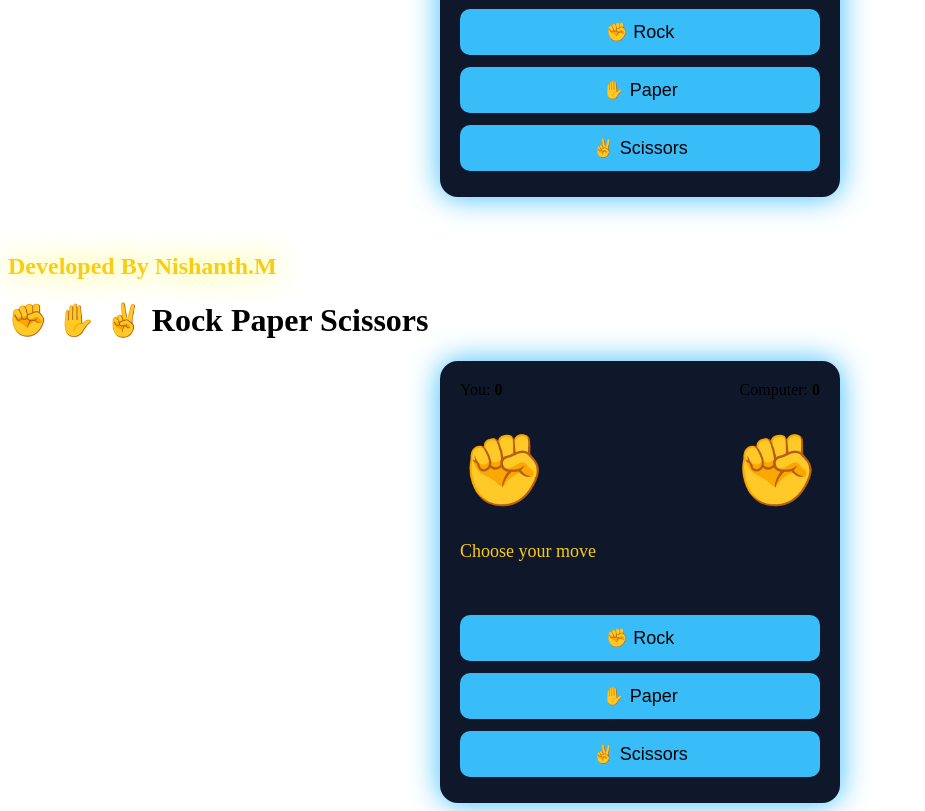
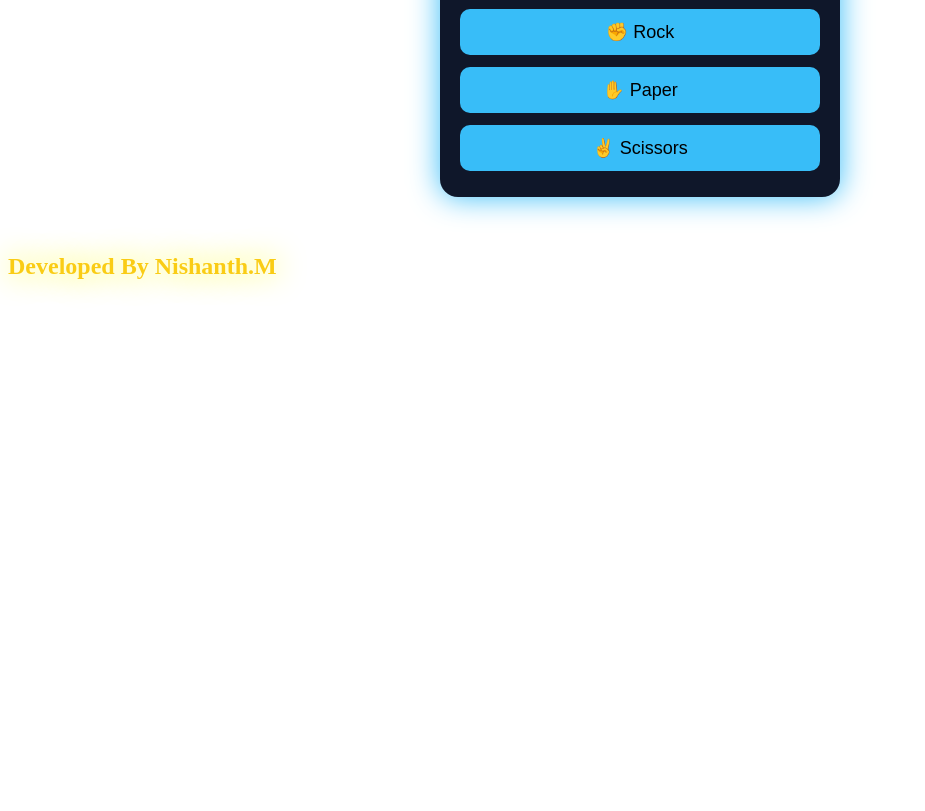
Before and after one commit to Nishxxth26/Rock-paper-scissor, a plain HTML site: page index.html in a window 1280 px wide. Shown: the part 352-1163 px from the top of the page, without its empty margins (0-925 px from the left). After the commit the page ends 800 px from the top, so only its background shows below. Drawn offline with Linux system fonts and the light colour scheme.

Commit message:
My Rock Paper Scissors game

```diff
--- a/index.html
+++ b/index.html
@@ -34,38 +34,3 @@
 <script src="script.js"></script>
 </body>
 </html>
-
-<!DOCTYPE html>
-<html lang="en">
-<head>
-    <meta charset="UTF-8">
-    <title>Rock Paper Scissors</title>
-    <link rel="stylesheet" href="style.css">
-</head>
-<body>
-
-<h1>✊ ✋ ✌️ Rock Paper Scissors</h1>
-
-<div class="game">
-    <div class="score">
-        <span>You: <b id="userScore">0</b></span>
-        <span>Computer: <b id="computerScore">0</b></span>
-    </div>
-
-    <div class="arena">
-        <div id="userHand" class="hand">✊</div>
-        <div id="computerHand" class="hand">✊</div>
-    </div>
-
-    <p id="status">Choose your move</p>
-
-    <div class="choices">
-        <button onclick="startRound('rock')">✊ Rock</button>
-        <button onclick="startRound('paper')">✋ Paper</button>
-        <button onclick="startRound('scissors')">✌️ Scissors</button>
-    </div>
-</div>
-
-<script src="script.js"></script>
-</body>
-</html>
--- a/script.js
+++ b/script.js
@@ -1,4 +1,4 @@
-<<<<<<< HEAD
+ HEAD
 let userScore = 0;
 let computerScore = 0;
 let playing = false;
@@ -57,67 +57,4 @@ function startRound(userChoice) {
         status.textContent = result;
         playing = false;
 
-    }, 1500);
-}
-=======
-let userScore = 0;
-let computerScore = 0;
-let playing = false;
-
-function startRound(userChoice) {
-    if (playing) return;
-    playing = true;
-
-    const userHand = document.getElementById("userHand");
-    const compHand = document.getElementById("computerHand");
-    const status = document.getElementById("status");
-
-    userHand.textContent = "✊";
-    compHand.textContent = "✊";
-
-    userHand.classList.add("shake");
-    compHand.classList.add("shake");
-
-    status.textContent = "Rock... Paper... Scissors...";
-
-    setTimeout(() => {
-        userHand.classList.remove("shake");
-        compHand.classList.remove("shake");
-
-        const choices = ["rock", "paper", "scissors"];
-        const emojis = {
-            rock: "✊",
-            paper: "✋",
-            scissors: "✌️"
-        };
-
-        const computerChoice = choices[Math.floor(Math.random() * 3)];
-
-        userHand.textContent = emojis[userChoice];
-        compHand.textContent = emojis[computerChoice];
-
-        let result = "";
-
-        if (userChoice === computerChoice) {
-            result = "Draw 😐";
-        } else if (
-            (userChoice === "rock" && computerChoice === "scissors") ||
-            (userChoice === "paper" && computerChoice === "rock") ||
-            (userChoice === "scissors" && computerChoice === "paper")
-        ) {
-            result = "You Win 🎉";
-            userScore++;
-        } else {
-            result = "Computer Wins 😢";
-            computerScore++;
-        }
-
-        document.getElementById("userScore").innerText = userScore;
-        document.getElementById("computerScore").innerText = computerScore;
-
-        status.textContent = result;
-        playing = false;
-
-    }, 1500);
-}
->>>>>>> 242ac2d811b5f5bfcabe25dfc93da5918052e6c1
+    }, 1500);}
--- a/style.css
+++ b/style.css
@@ -1,4 +1,4 @@
-<<<<<<< HEAD
+ HEAD
 body {
     background: #020617;
     color: white;
@@ -69,70 +69,3 @@ h2{
    text-shadow:0 0 30px  yellow;
    color:#facc15;
 }
-=======
-body {
-    background: #020617;
-    color: white;
-    font-family: Arial, sans-serif;
-    text-align: center;
-    padding-top: 40px;
-}
-
-.game {
-    width: 360px;
-    margin: auto;
-    padding: 20px;
-    background: #0f172a;
-    border-radius: 18px;
-    box-shadow: 0 0 30px #38bdf8;
-}
-
-.score {
-    display: flex;
-    justify-content: space-between;
-    margin-bottom: 15px;
-}
-
-.arena {
-    display: flex;
-    justify-content: space-between;
-    margin: 30px 0;
-}
-
-.hand {
-    font-size: 70px;
-}
-
-.shake {
-    animation: shake 0.5s infinite;
-}
-
-@keyframes shake {
-    0% { transform: translateY(0); }
-    50% { transform: translateY(-20px); }
-    100% { transform: translateY(0); }
-}
-
-#status {
-    height: 50px;
-    font-size: 18px;
-    color: #facc15;
-}
-
-.choices button {
-    width: 100%;
-    margin: 6px 0;
-    padding: 12px;
-    font-size: 18px;
-    border: none;
-    border-radius: 10px;
-    background: #38bdf8;
-    cursor: pointer;
-    transition: 0.3s;
-}
-
-.choices button:hover {
-    background: #0ea5e9;
-    transform: scale(1.05);
-}
->>>>>>> 242ac2d811b5f5bfcabe25dfc93da5918052e6c1
```
